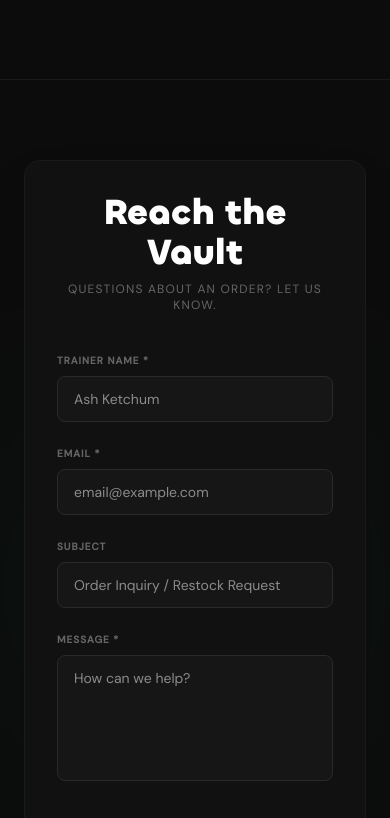
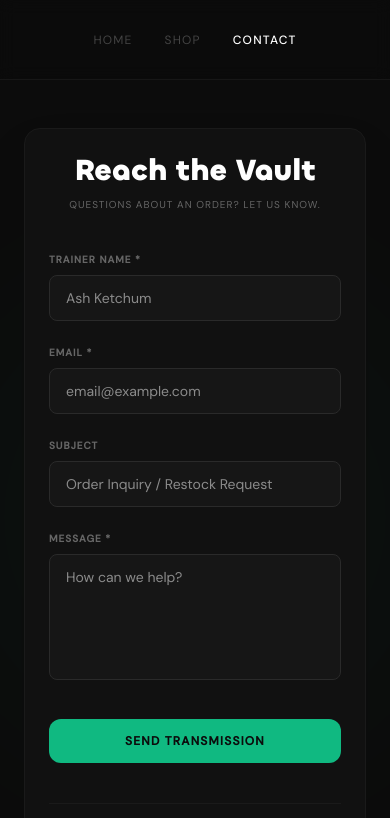
Before and after one commit to bikemaster2331/pokebind, a Next.js app: page /contact in a window 390 px wide. Shown: the top 818 px of the page. Built offline with nearby package versions, Linux system fonts and the light colour scheme.

Commit message:
Refine contact mobile UI: centered nav and optimized form spacing

```diff
--- a/app/contact/page.js
+++ b/app/contact/page.js
@@ -49,25 +49,23 @@ export default function ContactPage() {
         <div className="min-h-screen bg-[#0C0C0C] text-[#e0d8c8] flex flex-col">
 
             {/* Navbar */}
-            <nav className="sticky top-0 z-10 bg-[#0C0C0C] border-b border-[#1a1a1a] px-8 h-20 grid grid-cols-3 items-center">
-                <div />
-                <div className="hidden md:flex items-center justify-center gap-10">
+            <nav className="sticky top-0 z-50 bg-[#0C0C0C]/30 backdrop-blur-sm border-b border-white/5 px-6 md:px-8 h-20 flex items-center justify-center shrink-0">
+                <div className="flex items-center gap-8 md:gap-10">
                     <button onClick={() => router.push('/home')} className="text-xs text-[#444] hover:text-white tracking-widest uppercase transition-colors cursor-pointer">Home</button>
                     <button onClick={() => router.push('/shop')} className="text-xs text-[#444] hover:text-white tracking-widest uppercase transition-colors cursor-pointer">Shop</button>
                     <button className="text-xs text-white tracking-widest uppercase transition-colors font-medium cursor-pointer">Contact</button>
                 </div>
-                <div />
             </nav>
 
             {/* Main Content Area */}
-            <main className="flex-grow flex items-center justify-center px-6 py-20 relative">
+            <main className="flex-grow flex items-center justify-center px-6 py-12 md:py-20 relative">
                 <div className="absolute left-1/2 top-1/2 -translate-x-1/2 -translate-y-1/2 w-[500px] h-[500px] bg-[#10b981] opacity-[0.03] blur-[100px] rounded-full pointer-events-none"></div>
 
-                <div className="relative z-10 w-full max-w-xl bg-[#111] border border-[#1a1a1a] rounded-2xl p-8 md:p-12 shadow-2xl">
+                <div className="relative z-10 w-full max-w-xl bg-[#111] border border-[#1a1a1a] rounded-2xl p-6 md:p-12 shadow-2xl">
 
                     <div className="text-center mb-10">
-                        <h1 className="font-display text-4xl text-white font-bold mb-2">Reach the Vault</h1>
-                        <p className="text-xs text-[#666] uppercase tracking-widest">Questions about an order? Let us know.</p>
+                        <h1 className="font-display text-3xl md:text-4xl text-white font-bold mb-2">Reach the Vault</h1>
+                        <p className="text-[10px] md:text-xs text-[#666] uppercase tracking-widest">Questions about an order? Let us know.</p>
                     </div>
 
                     {status === 'success' && (
```
